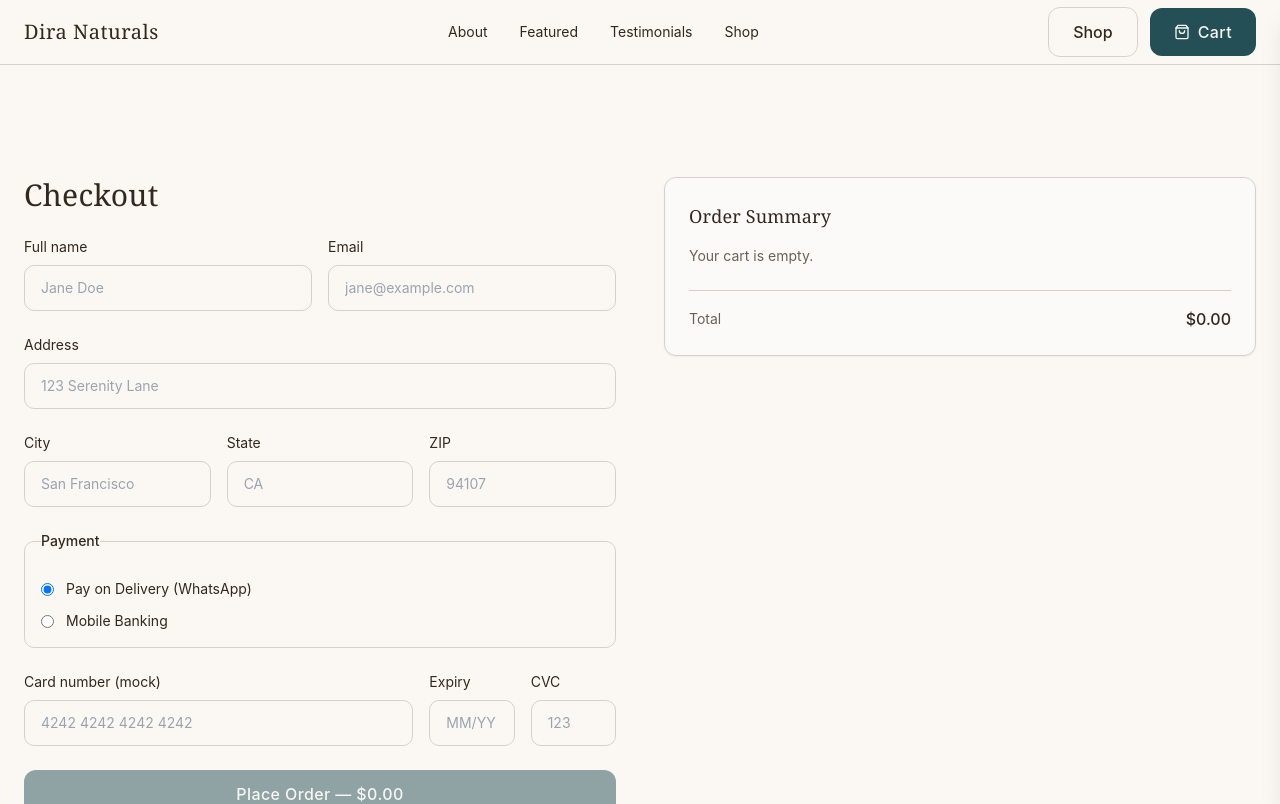
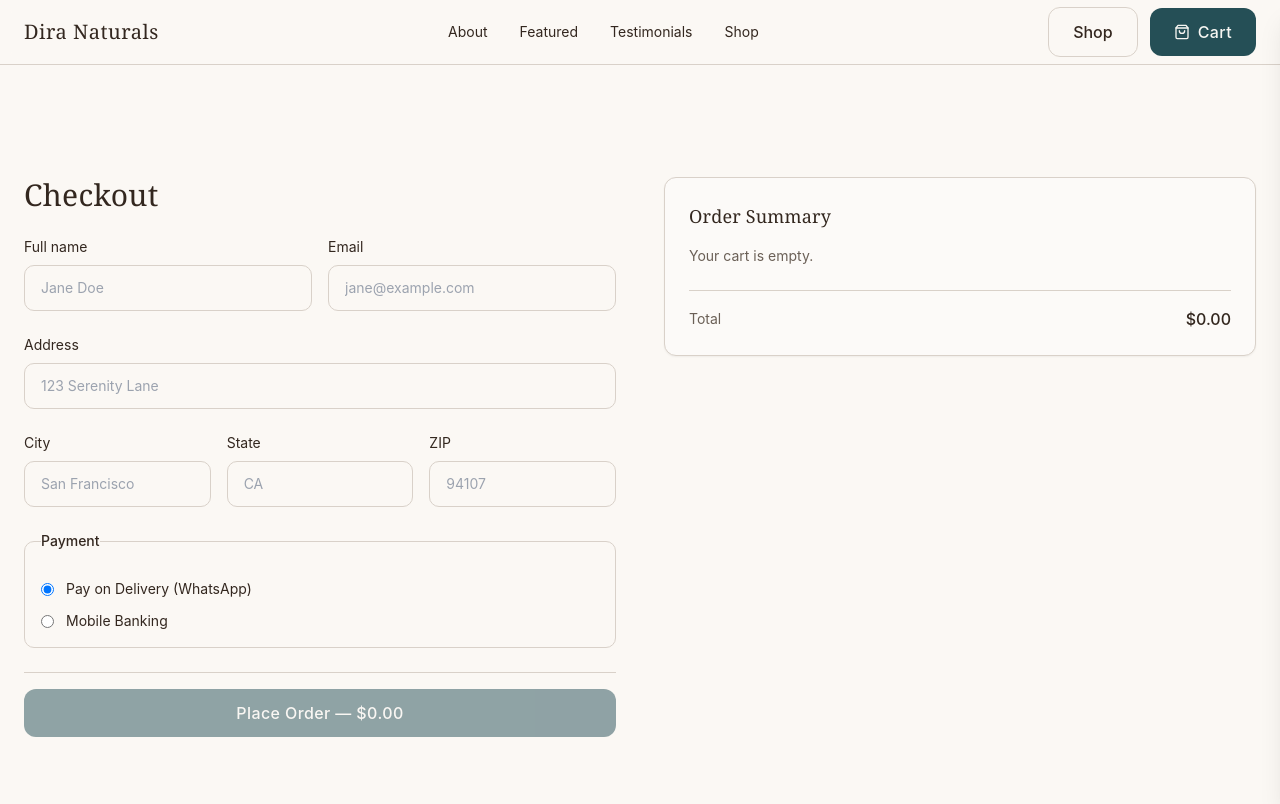
Before and after one commit to HarshBabla99/dira-website, a React (Vite) app: page /checkout in a window 1280 px wide. Shown: the top 804 px of the page. Built offline with nearby package versions, Linux system fonts and the light colour scheme.

Commit message:
Fix checkout and payment options

```diff
--- a/src/pages/Checkout.tsx
+++ b/src/pages/Checkout.tsx
@@ -178,7 +178,7 @@ const Checkout = () => {
         <div className="container mx-auto px-6 grid lg:grid-cols-2 gap-12">
           <section aria-labelledby="checkout-title">
             <h1 id="checkout-title" className="heading-md">Checkout</h1>
-            <form onSubmit={onSubmit} className="mt-6 space-y-6">
+            <form onSubmit={onSubmit} className="mt-6 space-y-6 pb-24">
               <div className="grid md:grid-cols-2 gap-4">
                 <label className="flex flex-col gap-2 text-sm">
                   Full name
@@ -273,27 +273,11 @@ const Checkout = () => {
                 </div>
               </fieldset>
 
-              {/* Mock card fields retained for visual parity; not used when Mobile Banking is selected */}
-              <div className="grid md:grid-cols-3 gap-4">
-                <label className="flex flex-col gap-2 text-sm md:col-span-2">
-                  Card number (mock)
-                  <input name="cardNumber" required className="border rounded-md px-4 py-3 bg-background" placeholder="4242 4242 4242 4242" />
-                </label>
-                <div className="grid grid-cols-2 gap-4">
-                  <label className="flex flex-col gap-2 text-sm">
-                    Expiry
-                    <input name="expiry" required className="border rounded-md px-4 py-3 bg-background" placeholder="MM/YY" />
-                  </label>
-                  <label className="flex flex-col gap-2 text-sm">
-                    CVC
-                    <input name="cvc" required className="border rounded-md px-4 py-3 bg-background" placeholder="123" />
-                  </label>
-                </div>
+              <div className="sticky bottom-0 z-10 bg-background/90 backdrop-blur supports-[backdrop-filter]:bg-background/70 border-t pt-4">
+                <button disabled={submitting || items.length === 0} className="btn w-full">
+                  {submitting ? 'Processing…' : `Place Order — $${total.toFixed(2)}`}
+                </button>
               </div>
-
-              <button disabled={submitting || items.length === 0} className="btn w-full">
-                {submitting ? 'Processing…' : `Place Order — $${total.toFixed(2)}`}
-              </button>
             </form>
           </section>
           <aside className="card-lux h-max">
```
